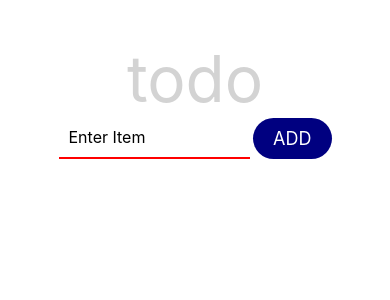
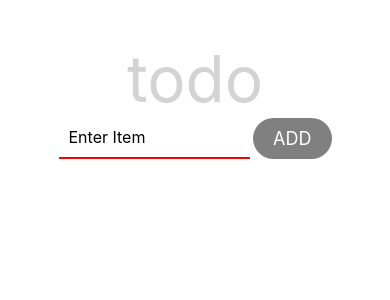
Before and after one commit to HamzaAhmedSheikh/react-native-todo-app-with-expo, a React Native app: screen / in a window 390 px wide. Shown: the top 300 px of the page. Built offline with nearby package versions, Linux system fonts and the light colour scheme.

Commit message:
I have add disable 'Add' button for an empty textInput.

```diff
--- a/src/components/todo-app/ButtonComponent.js
+++ b/src/components/todo-app/ButtonComponent.js
@@ -3,11 +3,15 @@ import { View, Text, TouchableOpacity, StyleSheet } from 'react-native';
 
 
  const CustomButton = (props) => {
-    let btnColor = props.color != undefined ? props.color : 'navy';
+    if(props.disabled)
+      var btnColor = 'grey';
+    else
+      var btnColor = props.color != undefined ? props.color : 'navy';
    return (
     <TouchableOpacity
       activeOpacity={0.5}
       onPress={props.onPressEvent}
+      disabled={props.disabled}
     >
      <View style={{ backgroundColor: btnColor, borderRadius: 50, padding: 10, paddingHorizontal: 20, }}>
       <Text style={{fontSize: props.textSize, color: props.textColor }}>
--- a/src/components/todo-app/TodoApp.js
+++ b/src/components/todo-app/TodoApp.js
@@ -39,6 +39,7 @@ export default function TodoApp() {
            textSize={18}
            textColor='white'
            onPressEvent={addItem}
+           disabled={getText.length <= 0}
        />
       {/* <Button title='ADD' onPress={addItem} /> */}
      </View>
```
